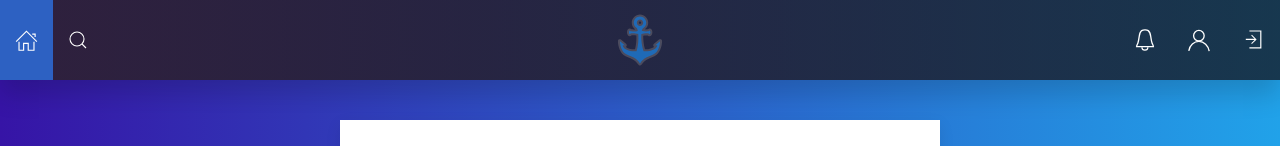
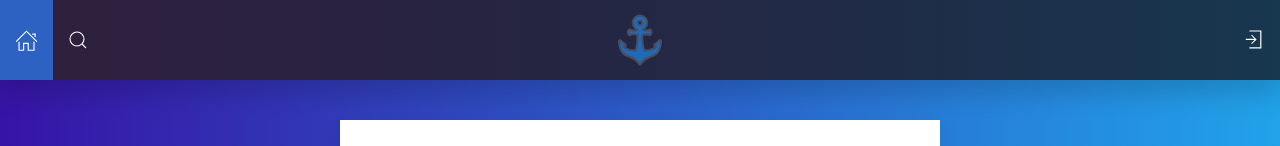
Before and after one commit to mohitkyadav/cruzz-web, a React (Create React App) app: page /signup in a window 1280 px wide. Shown: the top 146 px of the page. Built offline with nearby package versions, Linux system fonts and the light colour scheme.

Commit message:
init profile

```diff
--- a/src/components/common/Header.js
+++ b/src/components/common/Header.js
@@ -14,10 +14,10 @@ class Header extends Component {
   }
 
   render() {
-    let authenticated;
+    let spinner;
 
     if (!this.props.auth.loading) {
-      authenticated = (
+      spinner = (
         <ul className="uk-navbar-nav">
           <li>
             <img src={logoNoSpin} width="100px" className="loading" alt="logo" />
@@ -25,7 +25,7 @@ class Header extends Component {
         </ul>
       );
     } else {
-      authenticated = (
+      spinner = (
         <ul className="uk-navbar-nav">
           <li>
             <img src={logo} width="100px" className="loading" alt="logo" />
@@ -57,15 +57,21 @@ class Header extends Component {
             </div>
           </div>
           <div className="uk-navbar-center">
-            {authenticated}
+            {spinner}
           </div>
           <div className="uk-navbar-right">
             <ul className="uk-navbar-nav">
-              <li><Link className="ov-color-white ov-nav-link" to="#" uk-icon="icon: bell; ratio: 1.2" uk-tooltip="title: Notifications; pos: bottom-center"></Link></li>
               {
-                this.props.auth.authenticated ?
-                <li><Link className="ov-color-white ov-nav-link" to="#" uk-icon="icon: user; ratio: 1.2" uk-tooltip={ `title: ${this.props.auth.user.username}; pos: bottom-center `}></Link></li> :
-                <li><Link className="ov-color-white ov-nav-link" to="#" uk-icon="icon: user; ratio: 1.2" uk-tooltip="title: Profile; pos: bottom-center"></Link></li>
+                this.props.auth.authenticated ? (
+                <li><Link className="ov-color-white ov-nav-link" to="/profile" uk-icon="icon: user; ratio: 1.2" uk-tooltip={ `title: ${this.props.auth.user.username}; pos: bottom-center `}></Link></li>
+                ):
+                null
+              }
+              {
+                this.props.auth.authenticated ? (
+                  <li><Link className="ov-color-white ov-nav-link" to="#" uk-icon="icon: bell; ratio: 1.2" uk-tooltip="title: Notifications; pos: bottom-center"></Link></li>
+                ):
+                null
               }
               {
                 this.props.auth.authenticated ?
--- /dev/null
+++ b/src/components/profile/ProfilePage.js
@@ -0,0 +1,41 @@
+import React, { Component } from "react";
+import { withRouter } from "react-router-dom";
+import { connect } from "react-redux";
+
+import logo from '../../static/img/index2.svg';
+
+
+class ProfilePage extends Component {
+
+  render() {
+
+    return (
+      <div>
+        <div className="uk-container uk-margin-medium-top uk-padding-small" data-uk-scrollspy="cls: uk-animation-slide-bottom-medium; target: > div; delay: 40; repeat: true">
+          <div className="uk-margin-medium-bottom">
+            <div class="uk-inline">
+              <img src={logo} alt=""/>
+              <div class="uk-overlay uk-overlay-default uk-position-bottom">
+                <p>Default Lorem ipsum dolor sit amet, consectetur adipiscing elit.</p>
+              </div>
+            </div>
+          </div>
+          <div className="uk-text-center" data-uk-grid>
+            <div className="uk-width-expand@m">
+              <div className="uk-card uk-card-default uk-card-body">Expand</div>
+            </div>
+            <div className="uk-width-1-3@m">
+              <div className="uk-card uk-card-default uk-card-body">1-3</div>
+            </div>
+          </div>
+        </div>
+      </div>
+    );
+  }
+}
+
+const mapStateToProps = state => ({
+  auth: state.auth
+});
+
+export default connect(mapStateToProps, {})(withRouter(ProfilePage));
--- a/src/index.js
+++ b/src/index.js
@@ -11,6 +11,8 @@ import App from './components/App';
 import Header from './components/common/Header';
 import SignIn from './components/common/SignIn';
 import SignUp from './components/common/SignUp';
+import ProfilePage from "./components/profile/ProfilePage";
+
 import registerServiceWorker from './registerServiceWorker';
 
 import { setCurrentUser } from './actions/authActions';
@@ -32,6 +34,7 @@ ReactDOM.render(
           <Route exact path="/" component={App}></Route>
           <Route exact path="/login" component={SignIn}></Route>
           <Route exact path="/signup" component={SignUp}></Route>
+          <Route exact path="/profile" component={ProfilePage}></Route>
         </Switch>
       </div>
     </BrowserRouter>
```
